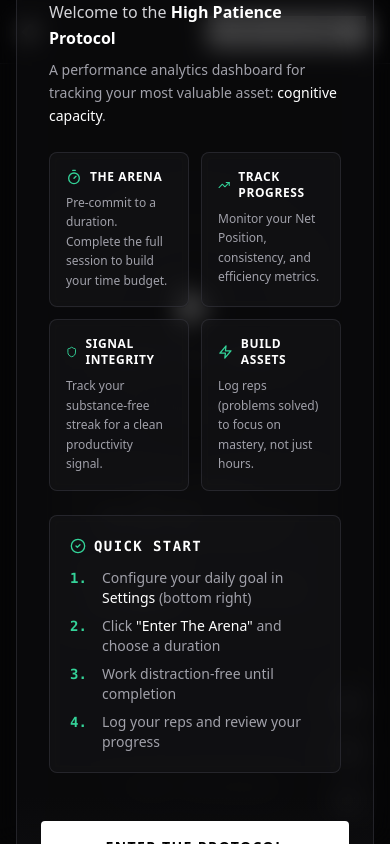
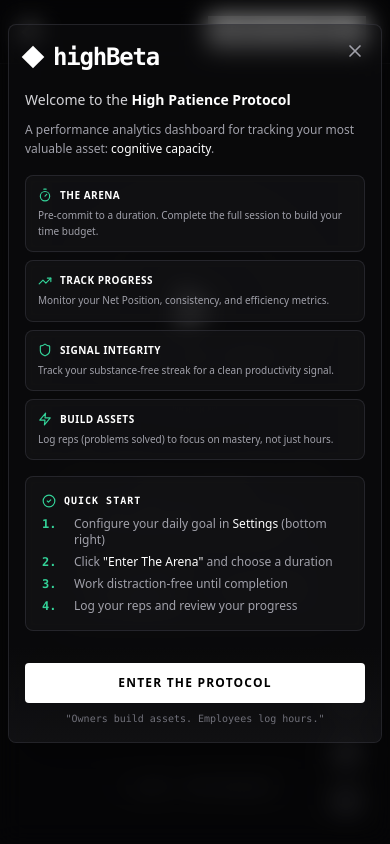
Before and after one commit to Bonorinoa/Quals-Arena, a React (Vite) app: page / in a window 390 px wide. Built offline with nearby package versions, Linux system fonts and the light colour scheme.

Commit message:
Fix mobile layout: make WelcomeView scrollable and responsive
Co-authored-by: Bonorinoa <65452931+Bonorinoa@users.noreply.github.com>

```diff
--- a/components/WelcomeView.tsx
+++ b/components/WelcomeView.tsx
@@ -8,73 +8,73 @@ interface WelcomeViewProps {
 
 export const WelcomeView: React.FC<WelcomeViewProps> = ({ onClose }) => {
   return (
-    <div className="fixed inset-0 z-50 bg-black/40 backdrop-blur-md flex items-center justify-center p-4 animate-in fade-in duration-300">
-      <div className="w-full max-w-2xl">
+    <div className="fixed inset-0 z-50 bg-black/40 backdrop-blur-md flex items-start justify-center p-2 sm:p-4 animate-in fade-in duration-300 overflow-y-auto">
+      <div className="w-full max-w-2xl my-4 sm:my-auto">
         {/* Main Glass Card */}
-        <div className="bg-zinc-900/30 backdrop-blur-xl border border-zinc-700/50 shadow-2xl rounded-lg animate-in zoom-in-95 duration-300">
+        <div className="bg-zinc-900/30 backdrop-blur-xl border border-zinc-700/50 shadow-2xl rounded-lg animate-in zoom-in-95 duration-300" style={{ maxHeight: 'calc(100vh - 2rem)', overflowY: 'auto' }}>
 
           {/* Header */}
-          <div className="relative p-8 pb-6">
+          <div className="relative p-4 sm:p-8 pb-4 sm:pb-6">
             <button
               onClick={onClose}
-              className="absolute top-4 right-4 text-zinc-400 hover:text-white transition-colors p-2 hover:bg-white/5 rounded-full"
+              className="absolute top-2 right-2 sm:top-4 sm:right-4 text-zinc-400 hover:text-white transition-colors p-2 hover:bg-white/5 rounded-full"
               aria-label="Close welcome"
             >
               <X size={20} />
             </button>
 
-            <div className="flex items-center gap-4 mb-6">
-              <div className="w-5 h-5 bg-white rotate-45"></div>
-              <h1 className="text-4xl font-mono font-bold tracking-tighter text-white">highBeta</h1>
+            <div className="flex items-center gap-3 sm:gap-4 mb-4 sm:mb-6">
+              <div className="w-4 h-4 sm:w-5 sm:h-5 bg-white rotate-45"></div>
+              <h1 className="text-2xl sm:text-4xl font-mono font-bold tracking-tighter text-white">highBeta</h1>
             </div>
 
-            <p className="text-zinc-300 text-base leading-relaxed mb-2">
+            <p className="text-zinc-300 text-sm sm:text-base leading-relaxed mb-2">
               Welcome to the <span className="text-white font-semibold">High Patience Protocol</span>
             </p>
-            <p className="text-zinc-400 text-sm leading-relaxed">
+            <p className="text-zinc-400 text-xs sm:text-sm leading-relaxed">
               A performance analytics dashboard for tracking your most valuable asset: <span className="text-white">cognitive capacity</span>.
             </p>
           </div>
 
           {/* Core Concepts - Condensed */}
-          <div className="px-8 pb-6">
-            <div className="grid grid-cols-2 gap-3">
-              <div className="bg-zinc-900/40 backdrop-blur-sm border border-zinc-700/50 p-4 rounded-lg">
-                <div className="flex items-center gap-2 mb-2">
-                  <Timer size={16} className="text-emerald-400" />
-                  <h3 className="text-white font-semibold text-xs uppercase tracking-wider">The Arena</h3>
+          <div className="px-4 sm:px-8 pb-4 sm:pb-6">
+            <div className="grid grid-cols-1 sm:grid-cols-2 gap-2 sm:gap-3">
+              <div className="bg-zinc-900/40 backdrop-blur-sm border border-zinc-700/50 p-3 sm:p-4 rounded-lg">
+                <div className="flex items-center gap-2 mb-1 sm:mb-2">
+                  <Timer size={14} className="text-emerald-400" />
+                  <h3 className="text-white font-semibold text-[10px] sm:text-xs uppercase tracking-wider">The Arena</h3>
                 </div>
-                <p className="text-zinc-400 text-xs leading-relaxed">
+                <p className="text-zinc-400 text-[10px] sm:text-xs leading-relaxed">
                   Pre-commit to a duration. Complete the full session to build your time budget.
                 </p>
               </div>
 
-              <div className="bg-zinc-900/40 backdrop-blur-sm border border-zinc-700/50 p-4 rounded-lg">
-                <div className="flex items-center gap-2 mb-2">
-                  <TrendingUp size={16} className="text-emerald-400" />
-                  <h3 className="text-white font-semibold text-xs uppercase tracking-wider">Track Progress</h3>
+              <div className="bg-zinc-900/40 backdrop-blur-sm border border-zinc-700/50 p-3 sm:p-4 rounded-lg">
+                <div className="flex items-center gap-2 mb-1 sm:mb-2">
+                  <TrendingUp size={14} className="text-emerald-400" />
+                  <h3 className="text-white font-semibold text-[10px] sm:text-xs uppercase tracking-wider">Track Progress</h3>
                 </div>
-                <p className="text-zinc-400 text-xs leading-relaxed">
+                <p className="text-zinc-400 text-[10px] sm:text-xs leading-relaxed">
                   Monitor your Net Position, consistency, and efficiency metrics.
                 </p>
               </div>
 
-              <div className="bg-zinc-900/40 backdrop-blur-sm border border-zinc-700/50 p-4 rounded-lg">
-                <div className="flex items-center gap-2 mb-2">
-                  <Shield size={16} className="text-emerald-400" />
-                  <h3 className="text-white font-semibold text-xs uppercase tracking-wider">Signal Integrity</h3>
+              <div className="bg-zinc-900/40 backdrop-blur-sm border border-zinc-700/50 p-3 sm:p-4 rounded-lg">
+                <div className="flex items-center gap-2 mb-1 sm:mb-2">
+                  <Shield size={14} className="text-emerald-400" />
+                  <h3 className="text-white font-semibold text-[10px] sm:text-xs uppercase tracking-wider">Signal Integrity</h3>
                 </div>
-                <p className="text-zinc-400 text-xs leading-relaxed">
+                <p className="text-zinc-400 text-[10px] sm:text-xs leading-relaxed">
                   Track your substance-free streak for a clean productivity signal.
                 </p>
               </div>
 
-              <div className="bg-zinc-900/40 backdrop-blur-sm border border-zinc-700/50 p-4 rounded-lg">
-                <div className="flex items-center gap-2 mb-2">
-                  <Zap size={16} className="text-emerald-400" />
-                  <h3 className="text-white font-semibold text-xs uppercase tracking-wider">Build Assets</h3>
+              <div className="bg-zinc-900/40 backdrop-blur-sm border border-zinc-700/50 p-3 sm:p-4 rounded-lg">
+                <div className="flex items-center gap-2 mb-1 sm:mb-2">
+                  <Zap size={14} className="text-emerald-400" />
+                  <h3 className="text-white font-semibold text-[10px] sm:text-xs uppercase tracking-wider">Build Assets</h3>
                 </div>
-                <p className="text-zinc-400 text-xs leading-relaxed">
+                <p className="text-zinc-400 text-[10px] sm:text-xs leading-relaxed">
                   Log reps (problems solved) to focus on mastery, not just hours.
                 </p>
               </div>
@@ -82,13 +82,13 @@ export const WelcomeView: React.FC<WelcomeViewProps> = ({ onClose }) => {
           </div>
 
           {/* Quick Start - Simplified */}
-          <div className="px-8 pb-6">
-            <div className="bg-zinc-900/40 backdrop-blur-sm border border-zinc-700/50 p-5 rounded-lg">
-              <div className="flex items-center gap-2 mb-3">
-                <CheckCircle2 size={16} className="text-emerald-400" />
-                <h2 className="text-sm font-bold uppercase tracking-widest text-white font-mono">Quick Start</h2>
+          <div className="px-4 sm:px-8 pb-4 sm:pb-6">
+            <div className="bg-zinc-900/40 backdrop-blur-sm border border-zinc-700/50 p-4 sm:p-5 rounded-lg">
+              <div className="flex items-center gap-2 mb-2 sm:mb-3">
+                <CheckCircle2 size={14} className="text-emerald-400" />
+                <h2 className="text-[10px] sm:text-sm font-bold uppercase tracking-widest text-white font-mono">Quick Start</h2>
               </div>
-              <ol className="space-y-2 text-sm text-zinc-400">
+              <ol className="space-y-1.5 sm:space-y-2 text-xs sm:text-sm text-zinc-400">
                 <li className="flex gap-2">
                   <span className="text-emerald-400 font-mono font-bold min-w-[1.5rem]">1.</span>
                   <span>Configure your daily goal in <span className="text-white">Settings</span> (bottom right)</span>
@@ -110,14 +110,14 @@ export const WelcomeView: React.FC<WelcomeViewProps> = ({ onClose }) => {
           </div>
 
           {/* Footer CTA */}
-          <div className="p-6 bg-gradient-to-t from-zinc-900/50 to-transparent">
+          <div className="p-4 sm:p-6 bg-gradient-to-t from-zinc-900/50 to-transparent">
             <button
               onClick={onClose}
-              className="w-full py-4 bg-white text-black font-bold uppercase tracking-widest text-sm hover:bg-zinc-200 transition-colors rounded"
+              className="w-full py-3 sm:py-4 bg-white text-black font-bold uppercase tracking-widest text-xs sm:text-sm hover:bg-zinc-200 transition-colors rounded"
             >
               Enter The Protocol
             </button>
-            <p className="text-center text-zinc-500 text-xs mt-3 font-mono">
+            <p className="text-center text-zinc-500 text-[10px] sm:text-xs mt-2 sm:mt-3 font-mono">
               "Owners build assets. Employees log hours."
             </p>
           </div>
```
